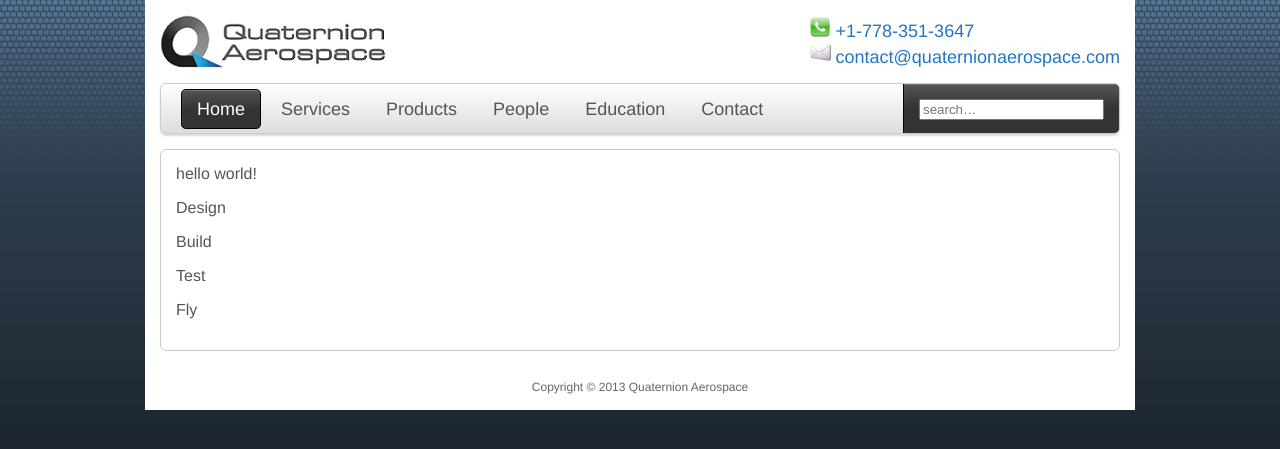
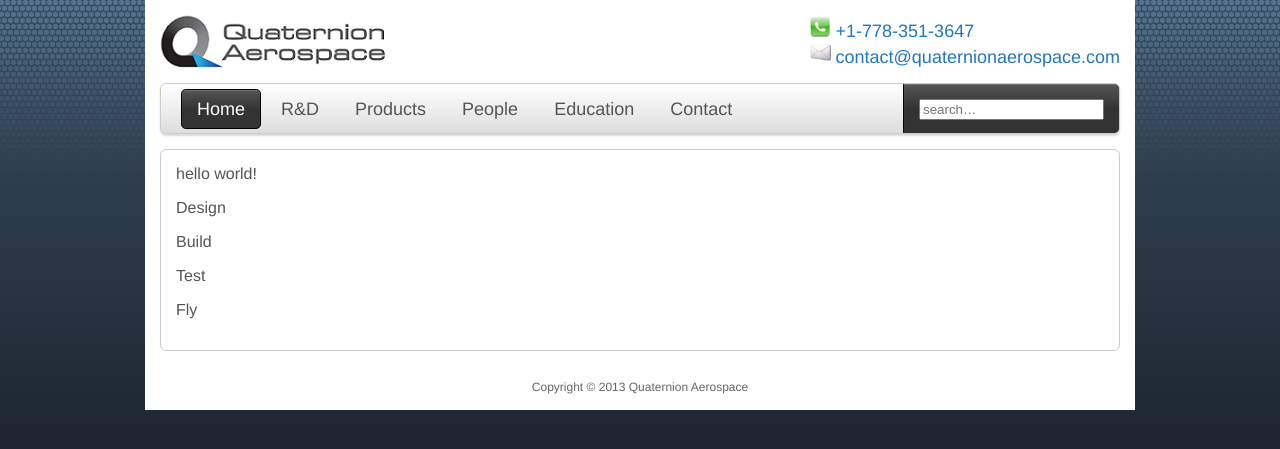
Before and after one commit to quaternion-aerospace/quaternion-aerospace.github.io, a Jekyll site: the page built from index.html, in a window 1280 px wide. Shown: the top 449 px of the page. Built offline with Jekyll 4.4.1, drawn with Linux system fonts in a browser that asks for light colours.

Commit message:
rename "Services" menu item to "R&D"

```diff
--- a/_data/menus/global.yml
+++ b/_data/menus/global.yml
@@ -1,6 +1,6 @@
 - label: Home
   page: index.html
-- label: Services
+- label: R&D
   page: services.html
   hasExact:
     - build.html
```
